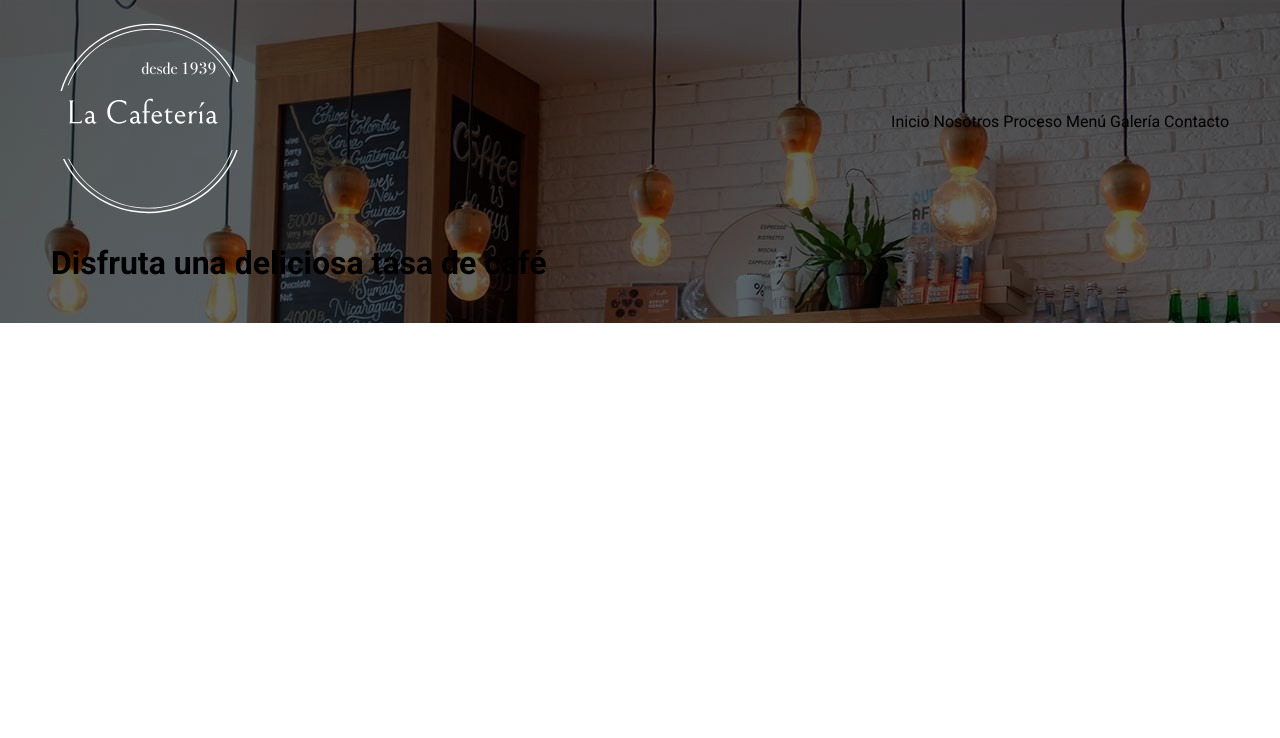
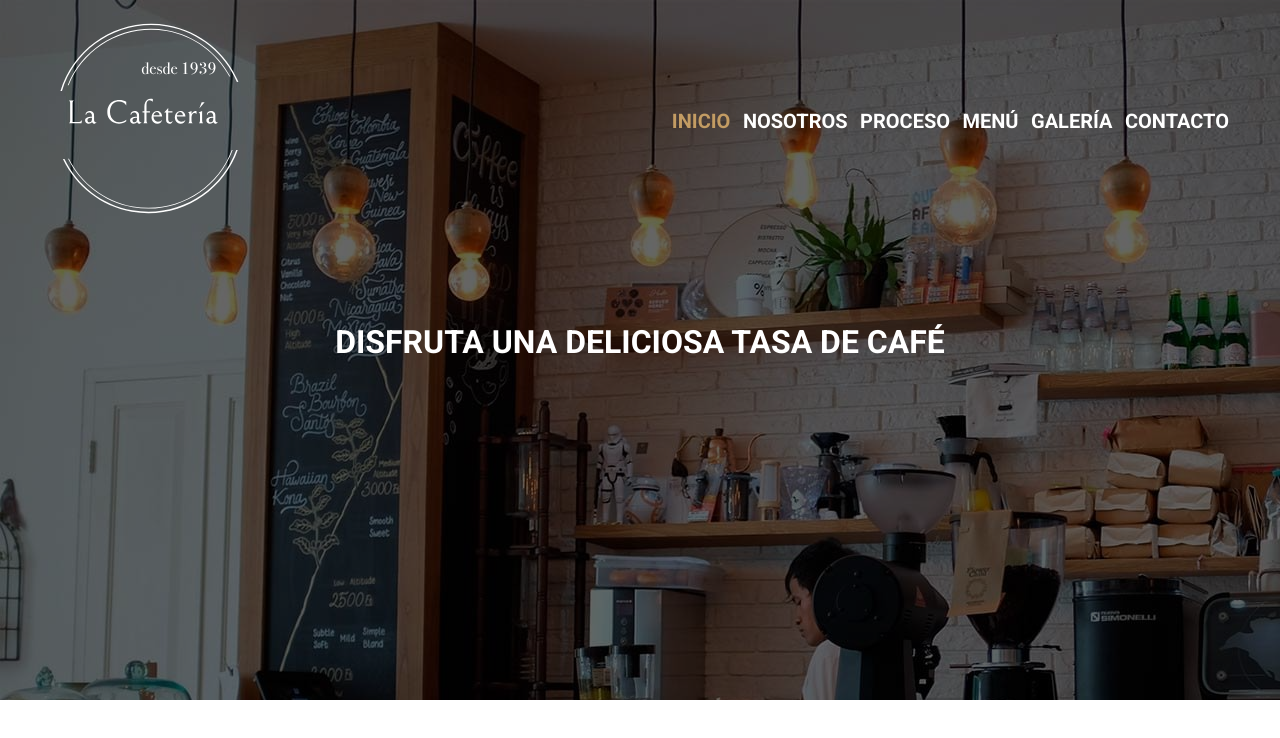
Before and after one commit to JuliGeralDev/cafeteria, a website: page index.html in a window 1280 px wide. Drawn offline with Linux system fonts and the light colour scheme.

Commit message:
Finalizando header

```diff
--- a/index.html
+++ b/index.html
@@ -17,7 +17,7 @@
                     <img src="build/img/logo.svg" alt="logo">
                 </div>
                 <nav class="nav-principal">
-                    <a href="index.html">Inicio</a>
+                    <a class="activo" href="index.html">Inicio</a>
                     <a href="nosotro.html">Nosotros</a>
                     <a href="proceso.html">Proceso</a>
                     <a href="menu.html">Menú</a>
--- a/src/scss/base/_variables.scss
+++ b/src/scss/base/_variables.scss
@@ -8,11 +8,12 @@ $desktop: 1024px;
 
 
 //Colores
-$primario: #E8505B;
-$secundario: #455A64;
+$primario: #5E311E;
+$secundario: #C39C63;
 $negro: #000000;
 $blanco: #FFFFFF;
 $grisClaro: #eceeef;
+$cafeClaro: #ebe7de;
 
 //Unidades
 $separacion: 5rem;
--- a/src/scss/header/_header.scss
+++ b/src/scss/header/_header.scss
@@ -4,6 +4,9 @@
 .header{
     padding: 5rem 0;
     position: relative;
+    @include m.tablet{
+        min-height: 70rem;
+    }
 
     @include m.telefono{
         padding: 4rem;
@@ -30,6 +33,17 @@
 
     .contenido-header{
         position: relative;
+
+        h1{
+            color: v.$blanco;
+            text-align: center;
+            text-transform: uppercase;
+            margin-top: 5rem;
+
+            @include m.tablet{
+                margin-top: 10rem;
+            }
+        }
     }
 
 }
--- a/src/scss/header/_navegacion.scss
+++ b/src/scss/header/_navegacion.scss
@@ -1,3 +1,37 @@
-.navegacion{
+@use 'base/variables' as v;
+@use 'base/minxins' as m;
+@use 'sass:math';
+
+.nav-principal{
+    display: flex;
+    flex-direction: column;
+    margin-top: 5rem;
+
+
+    @include m.tablet{
+        flex-direction: row;
+        gap: math.div(v.$separacion, 4);
+        margin-top: 0;
+    }
+
+    a{
+        text-align: center;
+        color: v.$blanco;
+        font-size: 2rem;
+        text-transform: uppercase;
+        font-weight: 700;
+        margin-bottom: 1rem;
+        @include m.tablet{
+            margin-bottom: 0;
+        }
+
+        &:hover{
+            color: v.$secundario;
+        }
+
+        &.activo{
+            color: v.$secundario;
+        }
+    }
 
 }
```
Also changed, not shown: build/css/app.css.
